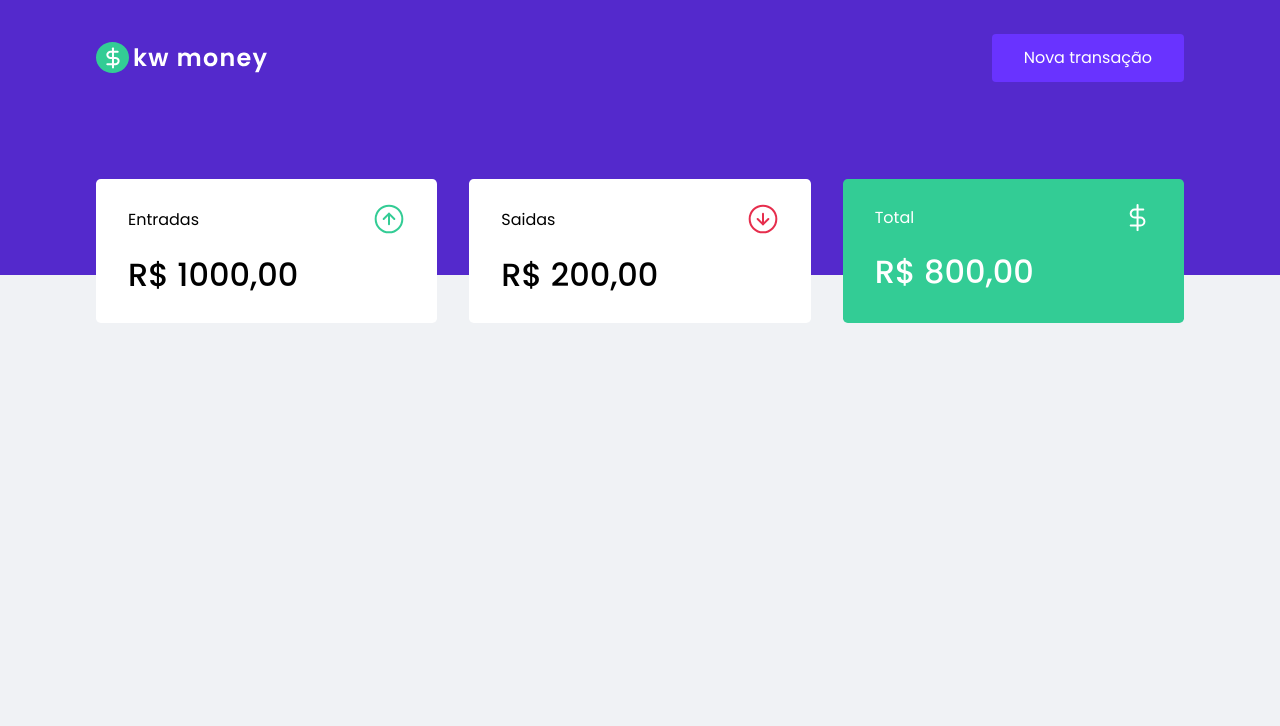
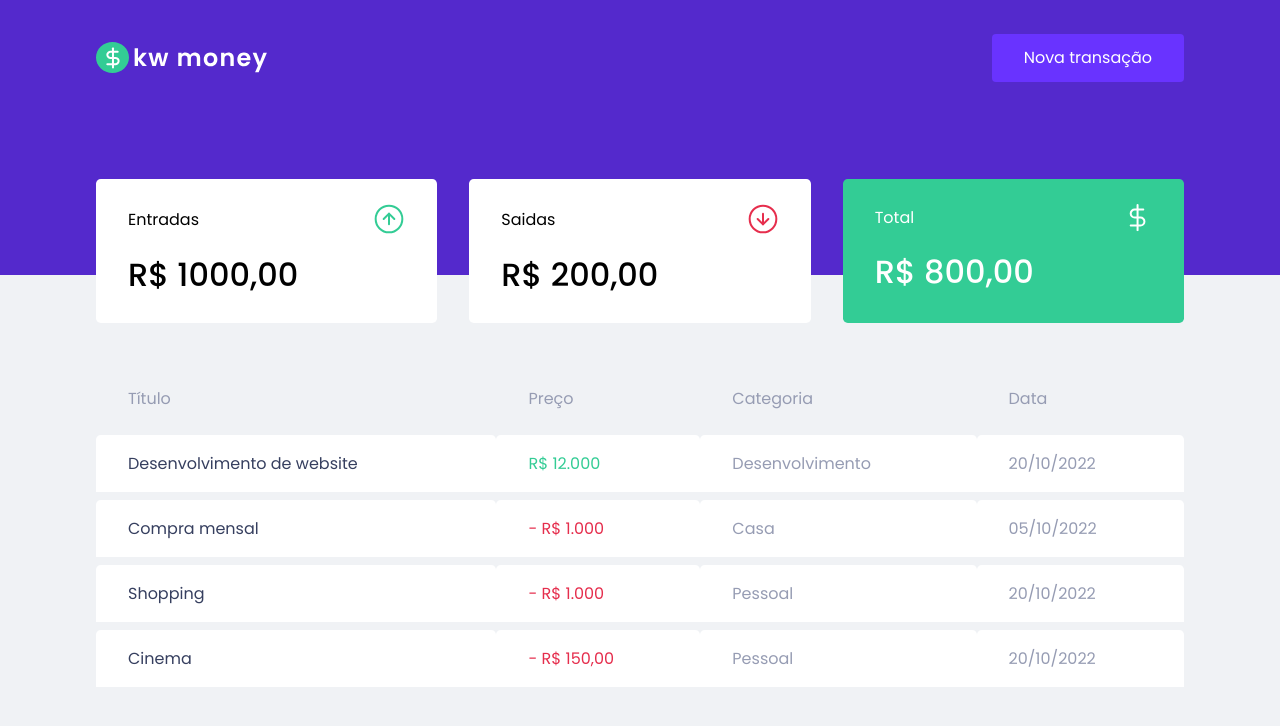
Before and after one commit to zLibrian/kw-finances, a React (Vite) app: page / in a window 1280 px wide. Shown: the top 726 px of the page. Built offline with nearby package versions, Linux system fonts and the light colour scheme.

Commit message:
feat: Adiciona tabela de controle de gastos

```diff
--- a/src/components/Dashboard/index.tsx
+++ b/src/components/Dashboard/index.tsx
@@ -1,10 +1,12 @@
 import { Summary } from "../Summary";
+import { TransactionsTable } from "../TransactionsTable";
 import { Container } from "./styles";
 
 export const Dashboard = () => {
   return (
     <Container>
       <Summary />
+      <TransactionsTable />
     </Container>
   );
 };
--- /dev/null
+++ b/src/components/TransactionsTable/index.tsx
@@ -0,0 +1,44 @@
+import { Container, TableContent } from "./styles";
+
+export const TransactionsTable = () => {
+  return (
+    <Container>
+      <TableContent>
+        <thead>
+          <tr>
+            <th>Título</th>
+            <th>Preço</th>
+            <th>Categoria</th>
+            <th>Data</th>
+          </tr>
+        </thead>
+        <tbody>
+          <tr>
+            <td>Desenvolvimento de website</td>
+            <td className="deposit">R$ 12.000</td>
+            <td>Desenvolvimento</td>
+            <td>20/10/2022</td>
+          </tr>
+          <tr>
+            <td>Compra mensal</td>
+            <td className="withdraw">- R$ 1.000</td>
+            <td>Casa</td>
+            <td>05/10/2022</td>
+          </tr>
+          <tr>
+            <td>Shopping</td>
+            <td className="withdraw">- R$ 1.000</td>
+            <td>Pessoal</td>
+            <td>20/10/2022</td>
+          </tr>
+          <tr>
+            <td>Cinema</td>
+            <td className="withdraw">- R$ 150,00</td>
+            <td>Pessoal</td>
+            <td>20/10/2022</td>
+          </tr>
+        </tbody>
+      </TableContent>
+    </Container>
+  );
+};
--- /dev/null
+++ b/src/components/TransactionsTable/styles.ts
@@ -0,0 +1,43 @@
+import styled from "styled-components";
+
+export const Container = styled.div`
+  width: 100%;
+  max-width: 1120px;
+  margin: 0 auto;
+  padding: 2.5rem 0;
+`;
+
+export const TableContent = styled.table`
+  width: 100%;
+  border-spacing: 0 0.5rem;
+
+  th {
+    color: var(--text-body);
+    font-weight: 400;
+    padding: 1rem 2rem;
+    text-align: left;
+    line-height: 1.5rem;
+  }
+
+  td {
+    padding: 1rem 2rem;
+    border: 0;
+    font-weight: 400;
+    border-top-left-radius: 0.3rem;
+    border-top-right-radius: 0.3rem;
+    background-color: var(--shape);
+    color: var(--text-body);
+
+    &:first-child {
+      color: var(--text-title);
+    }
+
+    &.withdraw {
+      color: var(--red);
+    }
+
+    &.deposit {
+      color: var(--green);
+    }
+  }
+`;
```
